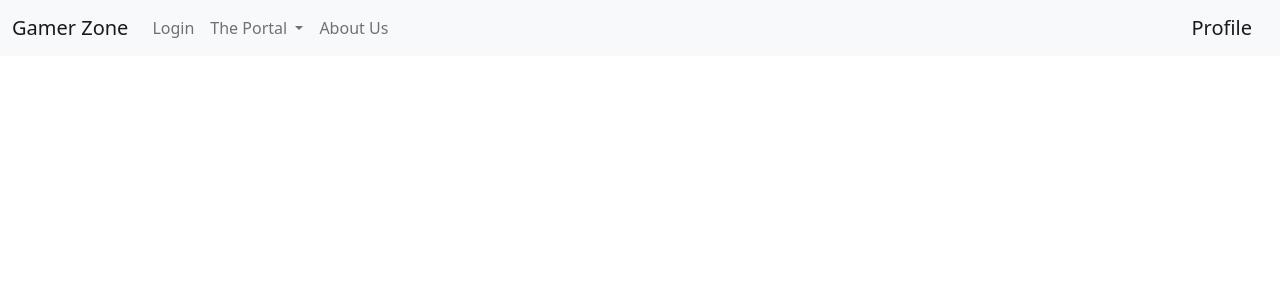
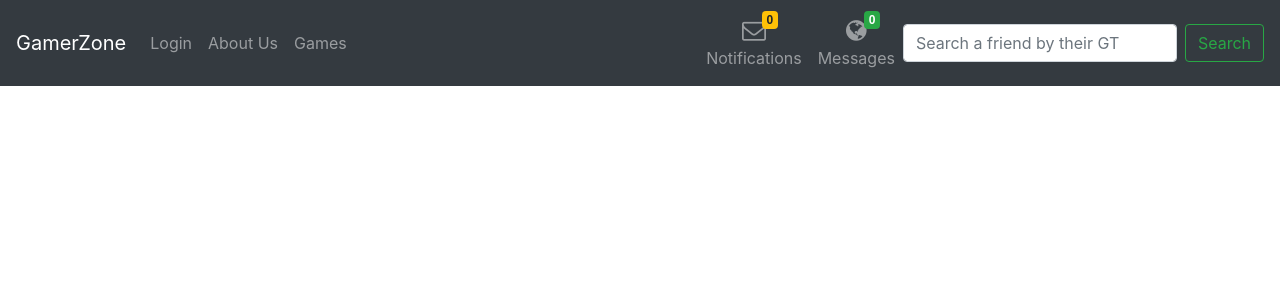
Before and after one commit to Jacob-Short/Q4-Capstone, a Django app: page /faqshome/ in a window 1280 px wide. Shown: the top 300 px of the page. Run offline with Django 3.2, Linux system fonts and the light colour scheme; some libraries are stand-ins or nearby versions.

Commit message:
updated navigation bar

```diff
--- /dev/null
+++ b/static/css/style.css
@@ -0,0 +1,115 @@
+@import url("//maxcdn.bootstrapcdn.com/font-awesome/4.7.0/css/font-awesome.min.css");
+
+.navbar-icon-top .navbar-nav .nav-link > .fa {
+  position: relative;
+  width: 36px;
+  font-size: 24px;
+}
+
+.navbar-icon-top .navbar-nav .nav-link > .fa > .badge {
+  font-size: 0.75rem;
+  position: absolute;
+  right: 0;
+  font-family: sans-serif;
+}
+
+.navbar-icon-top .navbar-nav .nav-link > .fa {
+  top: 3px;
+  line-height: 12px;
+}
+
+.navbar-icon-top .navbar-nav .nav-link > .fa > .badge {
+  top: -10px;
+}
+
+@media (min-width: 576px) {
+  .navbar-icon-top.navbar-expand-sm .navbar-nav .nav-link {
+    text-align: center;
+    display: table-cell;
+    height: 70px;
+    vertical-align: middle;
+    padding-top: 0;
+    padding-bottom: 0;
+  }
+
+  .navbar-icon-top.navbar-expand-sm .navbar-nav .nav-link > .fa {
+    display: block;
+    width: 48px;
+    margin: 2px auto 4px auto;
+    top: 0;
+    line-height: 24px;
+  }
+
+  .navbar-icon-top.navbar-expand-sm .navbar-nav .nav-link > .fa > .badge {
+    top: -7px;
+  }
+}
+
+@media (min-width: 768px) {
+  .navbar-icon-top.navbar-expand-md .navbar-nav .nav-link {
+    text-align: center;
+    display: table-cell;
+    height: 70px;
+    vertical-align: middle;
+    padding-top: 0;
+    padding-bottom: 0;
+  }
+
+  .navbar-icon-top.navbar-expand-md .navbar-nav .nav-link > .fa {
+    display: block;
+    width: 48px;
+    margin: 2px auto 4px auto;
+    top: 0;
+    line-height: 24px;
+  }
+
+  .navbar-icon-top.navbar-expand-md .navbar-nav .nav-link > .fa > .badge {
+    top: -7px;
+  }
+}
+
+@media (min-width: 992px) {
+  .navbar-icon-top.navbar-expand-lg .navbar-nav .nav-link {
+    text-align: center;
+    display: table-cell;
+    height: 70px;
+    vertical-align: middle;
+    padding-top: 0;
+    padding-bottom: 0;
+  }
+
+  .navbar-icon-top.navbar-expand-lg .navbar-nav .nav-link > .fa {
+    display: block;
+    width: 48px;
+    margin: 2px auto 4px auto;
+    top: 0;
+    line-height: 24px;
+  }
+
+  .navbar-icon-top.navbar-expand-lg .navbar-nav .nav-link > .fa > .badge {
+    top: -7px;
+  }
+}
+
+@media (min-width: 1200px) {
+  .navbar-icon-top.navbar-expand-xl .navbar-nav .nav-link {
+    text-align: center;
+    display: table-cell;
+    height: 70px;
+    vertical-align: middle;
+    padding-top: 0;
+    padding-bottom: 0;
+  }
+
+  .navbar-icon-top.navbar-expand-xl .navbar-nav .nav-link > .fa {
+    display: block;
+    width: 48px;
+    margin: 2px auto 4px auto;
+    top: 0;
+    line-height: 24px;
+  }
+
+  .navbar-icon-top.navbar-expand-xl .navbar-nav .nav-link > .fa > .badge {
+    top: -7px;
+  }
+}
--- a/templates/base.html
+++ b/templates/base.html
@@ -8,6 +8,11 @@
   <meta name="viewport" content="width=device-width, initial-scale=1.0" />
   <link href="https://cdn.jsdelivr.net/npm/bootstrap@5.1.0/dist/css/bootstrap.min.css" rel="stylesheet"
     integrity="sha384-KyZXEAg3QhqLMpG8r+8fhAXLRk2vvoC2f3B09zVXn8CA5QIVfZOJ3BCsw2P0p/We" crossorigin="anonymous" />
+
+  <link href="//maxcdn.bootstrapcdn.com/bootstrap/4.1.1/css/bootstrap.min.css" rel="stylesheet" id="bootstrap-css">
+  <script src="//maxcdn.bootstrapcdn.com/bootstrap/4.1.1/js/bootstrap.min.js"></script>
+  <script src="//cdnjs.cloudflare.com/ajax/libs/jquery/3.2.1/jquery.min.js"></script>
+  <link rel="stylesheet" type="text/css" href="{% static 'css/style.css' %}" />
   <title>Home</title>
 </head>
 
@@ -15,7 +20,7 @@
 
 
 
-  <nav class="navbar navbar-expand-lg navbar-light bg-light">
+  <!-- <nav class="navbar navbar-expand-lg navbar-dark bg-dark">
     <div class="container-fluid">
       <a class="navbar-brand" href="{% url 'homepage' %}">Gamer Zone</a>
       <button class="navbar-toggler" type="button" data-bs-toggle="collapse" data-bs-target="#navbarSupportedContent"
@@ -24,11 +29,11 @@
       </button>
       <div class="collapse navbar-collapse" id="navbarSupportedContent">
         <ul class="navbar-nav me-auto mb-2 mb-lg-0">
-            {% if request.user.username %}
+          {% if request.user.username %}
           <li class="nav-item">
             <a class="nav-link" href="/logout/">Logout</a>
           </li>
-            {% else %}
+          {% else %}
           <li class="nav-item">
             <a class="nav-link" href="/login/">Login</a>
           </li>
@@ -51,8 +56,79 @@
             <a class="nav-link" href="#">About Us</a>
           </li>
         </ul>
-        <a class="navbar-brand" href="/profile/{{request.user.id}}/">Profile</a>
+        {% if request.user.username %}
+        <a class="navbar-brand" href="/profile/{{request.user.id}}/">{{request.user.gamer_tag}}</a>
+        {% endif %}
       </div>
+    </div>
+  </nav> -->
+
+
+
+  <nav class="navbar navbar-icon-top navbar-expand-lg navbar-dark bg-dark">
+    <a class="navbar-brand" href="{% url 'homepage' %}">GamerZone</a>
+    <button class="navbar-toggler" type="button" data-toggle="collapse" data-target="#navbarSupportedContent"
+      aria-controls="navbarSupportedContent" aria-expanded="false" aria-label="Toggle navigation">
+      <span class="navbar-toggler-icon"></span>
+    </button>
+
+    <div class="collapse navbar-collapse" id="navbarSupportedContent">
+      <ul class="navbar-nav mr-auto">
+        {% if request.user.username %}
+        <li class="nav-item">
+          <a class="nav-link" href="/logout/">
+            </i>
+            Logout
+          </a>
+        </li>
+        {% else %}
+        <li class="nav-item">
+          <a class="nav-link" href="/login/">
+            </i>
+            Login
+          </a>
+        </li>
+        {% endif %}
+        <li class="nav-item">
+          <a class="nav-link" href="#">
+            About Us
+          </a>
+        </li>
+        <li class="nav-item">
+          <a class="nav-link" href="{% url 'api_homepage' %}">
+            Games
+          </a>
+        </li>
+      </ul>
+      <ul class="navbar-nav ">
+        <li class="nav-item">
+          <a class="nav-link" href="#">
+            <i class="fa fa-envelope-o">
+              <span class="badge badge-warning">0</span>
+            </i>
+            Notifications
+          </a>
+        </li>
+        <li class="nav-item">
+          <a class="nav-link" href="#">
+            <i class="fa fa-globe">
+              <span class="badge badge-success">0</span>
+            </i>
+            Messages
+          </a>
+        </li>
+        {% if request.user.username %}
+        <li class="nav-item">
+          <a class="nav-link" href="/profile/{{request.user.id}}/">
+            {{request.user.gamer_tag}}
+          </a>
+        </li>
+        {% endif %}
+      </ul>
+      <form class="form-inline my-2 my-lg-0">
+        <input class="form-control mr-sm-2" type="text" placeholder="Search a friend by their GT" aria-label="Search">
+        <button class="btn btn-outline-success my-2 my-sm-0" type="submit">Search</button>
+      </form>
     </div>
   </nav>
 
--- a/templates/profile.html
+++ b/templates/profile.html
@@ -1,6 +1,7 @@
 {% extends 'base.html' %}
 <!DOCTYPE html>
 <html lang="en">
+
 <head>
   <meta charset="UTF-8" />
   <meta http-equiv="X-UA-Compatible" content="IE=edge" />
@@ -10,7 +11,6 @@
 
 
 {% block content %}
-    <h1>User Detail</h1>
 <h2>Welcome {{request.user.username}}</h2>
 
 
@@ -38,4 +38,5 @@
 </div>
 {% endblock %}
 </body>
+
 </html>
```
Lines whose indentation alone changed are shown as unchanged.
